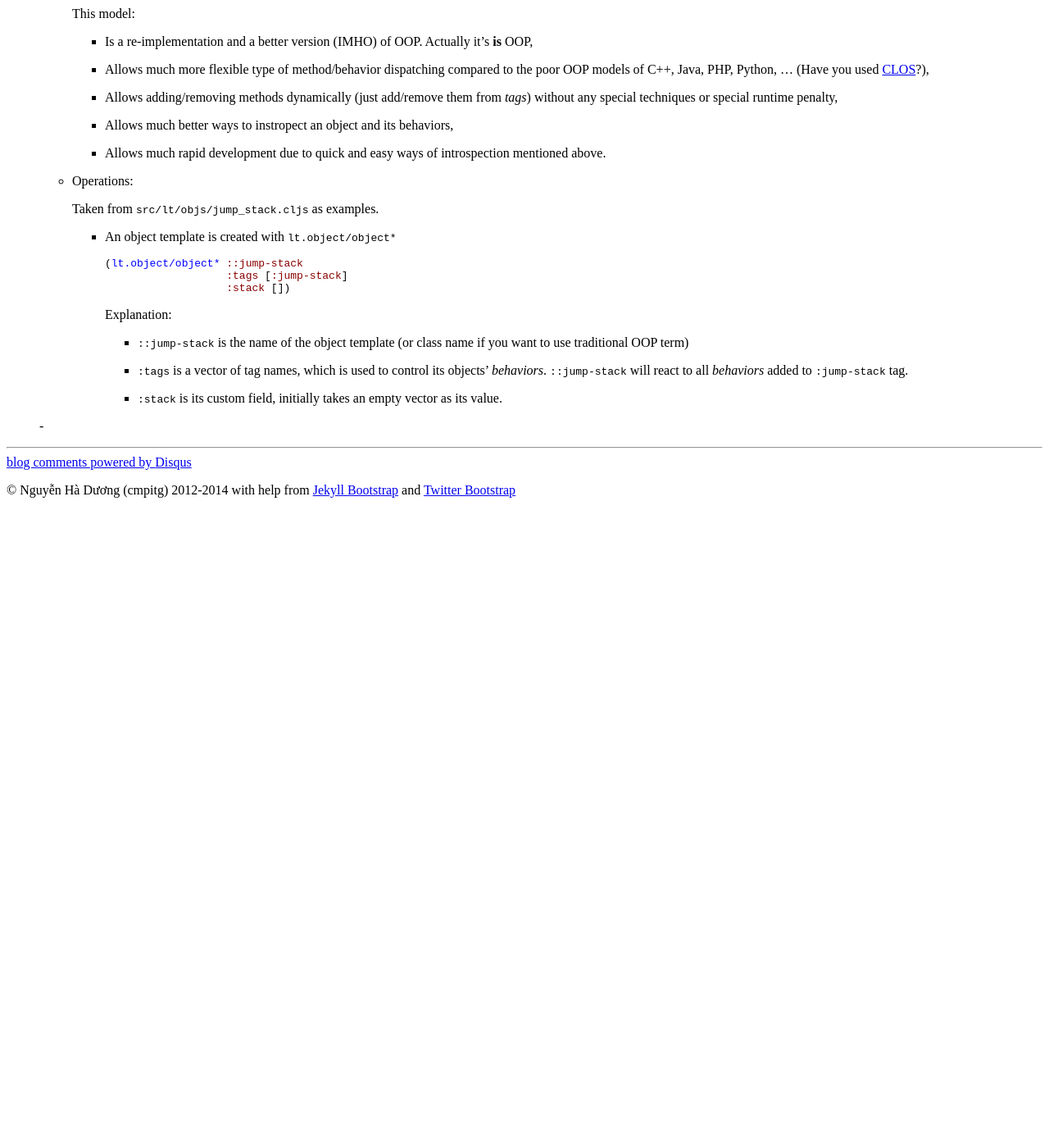
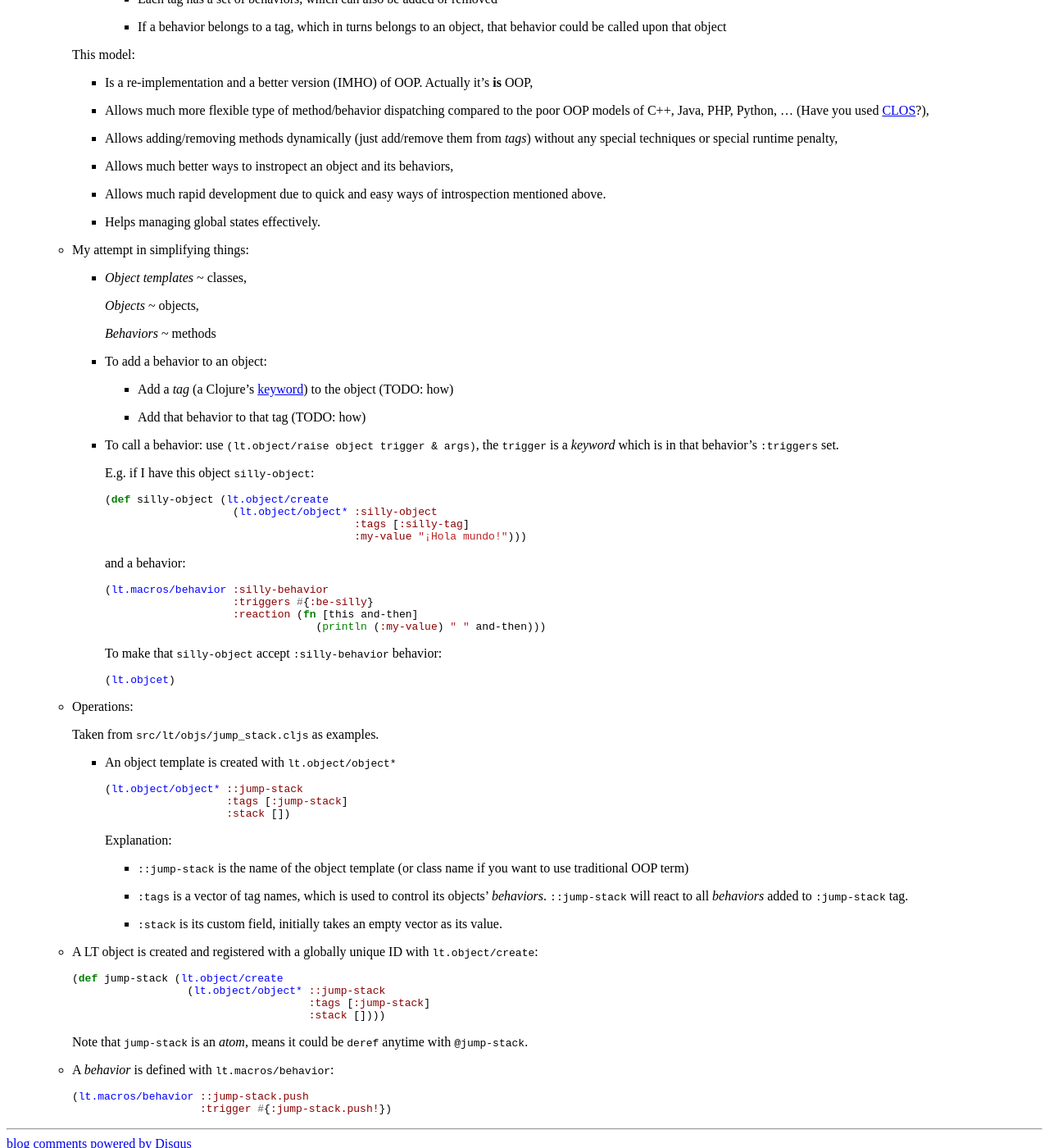
Before and after one commit to cmpitg/cmpitg.github.com, a Jekyll site: the page built from guides/lighttable.md, in a window 1280 px wide and 1400 px high, scrolled down 1679 px. Shown: the whole window at 82% size. Built offline with Jekyll 4.4.1, drawn with Linux system fonts in a browser that asks for light colours; Markdown is read by kramdown in place of the engine named in the settings; a script that is not in the unit is left out; comment, search, counter and statistics services are not loaded; before the commit the page ends 2302 px from its top, so only the background shows below that; some of the changed text lies outside the part shown.

Commit message:
Update LightTable experiment

````diff
--- a/guides/lighttable.md
+++ b/guides/lighttable.md
@@ -13,6 +13,7 @@ last_updated: Tue, 29 Apr 2014 03:40:59 +0700
 ### Reasoning ###
 
 * I always want a better system than Emacs:
+
   - More beautiful
   - Supports concurrent programming
   - Uses a better Lisp (Clojure **is** a **better** Lisp, from my personal
@@ -88,41 +89,90 @@ Basic concepts
     [object-oriented programming](http://en.wikipedia.org/wiki/Object-oriented_programming)
     (OOP) model:
 
-    * *Object templates* are fundamentally classes
+    - *Object templates* are fundamentally classes
 
-    * *Objects* are simply hashtables (actually they are
+    - *Objects* are simply hashtables (actually they are
       [*atoms*](http://clojure.org/atoms) that hold hashtables)
 
-    * *Behaviors* are fundamentally *methods*
+    - *Behaviors* are fundamentally *methods*
 
-    * Behaviors *don't reside in objects*
+    - Behaviors *don't reside in objects*
 
-    * Which behaviors could be applied upon which objects is defined by
+    - Behaviors are not called directly but rather via their *triggers*, which
+      act like in an event system
+
+    - Which behaviors could be applied upon which objects is defined by
       *tagging*:
 
-      - Each object has a set of *tags*, which can be added or removed
+      * Each object has a set of *tags*, which can be added or removed
 
-      - Each tag has a set of behaviors, which can also be added or removed
+      * Each tag has a set of behaviors, which can also be added or removed
 
-      - If a behavior belongs to a tag, which in turns belongs to an object,
+      * If a behavior belongs to a tag, which in turns belongs to an object,
         that behavior could be called upon that object
 
     This model:
 
-    * Is a re-implementation and a better version (IMHO) of OOP.  Actually
+    - Is a re-implementation and a better version (IMHO) of OOP.  Actually
       it's **is** OOP,
 
-    * Allows much more flexible type of method/behavior dispatching compared
+    - Allows much more flexible type of method/behavior dispatching compared
       to the poor OOP models of C++, Java, PHP, Python, ...  (Have you used
       [CLOS](http://en.wikipedia.org/wiki/Common_Lisp_Object_System)?),
 
-    * Allows adding/removing methods dynamically (just add/remove them from
+    - Allows adding/removing methods dynamically (just add/remove them from
       *tags*) without any special techniques or special runtime penalty,
 
-    * Allows much better ways to instropect an object and its behaviors,
+    - Allows much better ways to instropect an object and its behaviors,
 
-    * Allows much rapid development due to quick and easy ways of
+    - Allows much rapid development due to quick and easy ways of
       introspection mentioned above.
+
+    - Helps managing global states effectively.
+
+  * My attempt in simplifying things:
+
+    - *Object templates* ~ classes,
+
+      *Objects* ~ objects,
+
+      *Behaviors* ~ methods
+
+    - To add a behavior to an object:
+
+      * Add a *tag* (a Clojure's
+        [keyword](http://clojure.org/data_structures#Data%20Structures-Keywords))
+        to the object (TODO: how)
+
+      * Add that behavior to that tag (TODO: how)
+
+    - To call a behavior: use `(lt.object/raise object trigger & args)`, the
+      `trigger` is a *keyword* which is in that behavior's `:triggers`
+      set.
+
+      E.g. if I have this object `silly-object`:
+
+      ```clojure
+      (def silly-object (lt.object/create
+                          (lt.object/object* :silly-object
+                                             :tags [:silly-tag]
+                                             :my-value "¡Hola mundo!")))
+      ```
+
+      and a behavior:
+
+      ```clojure
+      (lt.macros/behavior :silly-behavior
+                          :triggers #{:be-silly}
+                          :reaction (fn [this and-then]
+                                       (println (:my-value) " " and-then)))
+      ```
+
+      To make that `silly-object` accept `:silly-behavior` behavior:
+
+      ```clojure
+      (lt.objcet)
+      ```
 
   * Operations:
 
@@ -148,4 +198,22 @@ Basic concepts
       * `:stack` is its custom field, initially takes an empty vector as its
         value.
 
-   -
+   - A LT object is created and registered with a globally unique ID with
+     `lt.object/create`:
+
+     ```clojure
+     (def jump-stack (lt.object/create
+                       (lt.object/object* ::jump-stack
+                                          :tags [:jump-stack]
+                                          :stack [])))
+     ```
+
+     Note that `jump-stack` is an *atom*, means it could be `deref` anytime
+     with `@jump-stack`.
+
+   - A *behavior* is defined with `lt.macros/behavior`:
+
+     ```clojure
+     (lt.macros/behavior ::jump-stack.push
+                         :trigger #{:jump-stack.push!})
+     ```
````
Also changed, not shown: other parts of guides/lighttable.md (+1 -1 lines).
